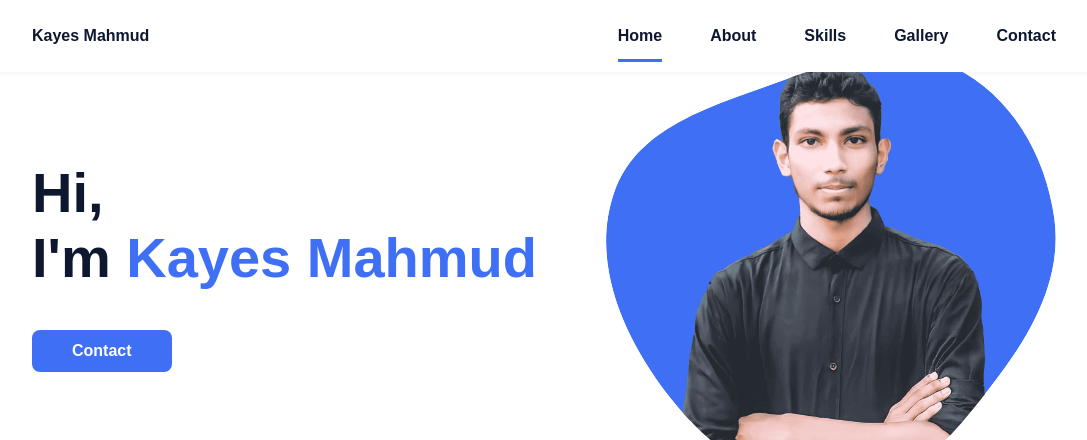
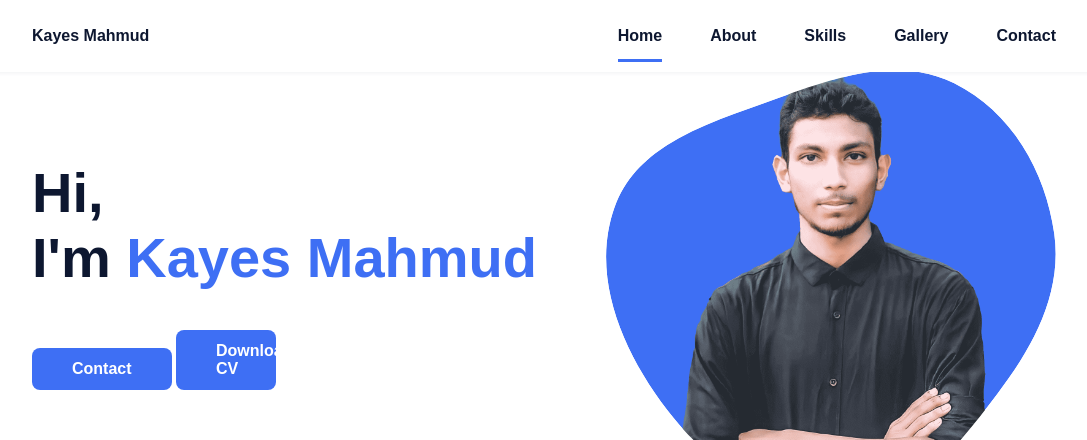
Before and after one commit to kayesmahmud30/KayesMahmud, a plain HTML site: page index.html in a window 1280 px wide. Shown: the top 440 px of the page, without its empty margins (96-1183 px from the left). Drawn offline with nearby package versions, Linux system fonts and the light colour scheme; a web font is replaced by a local one.

Commit message:
update index.html

```diff
--- a/index.html
+++ b/index.html
@@ -59,6 +59,8 @@
                     </h1>
 
                     <a href="tel:01325309204" class="button">Contact</a>
+
+                    <a href="tel:01325309204" style="width: 100px " class="button">Download CV</a>
                 </div>
 
                 <div class="home__social">
```
